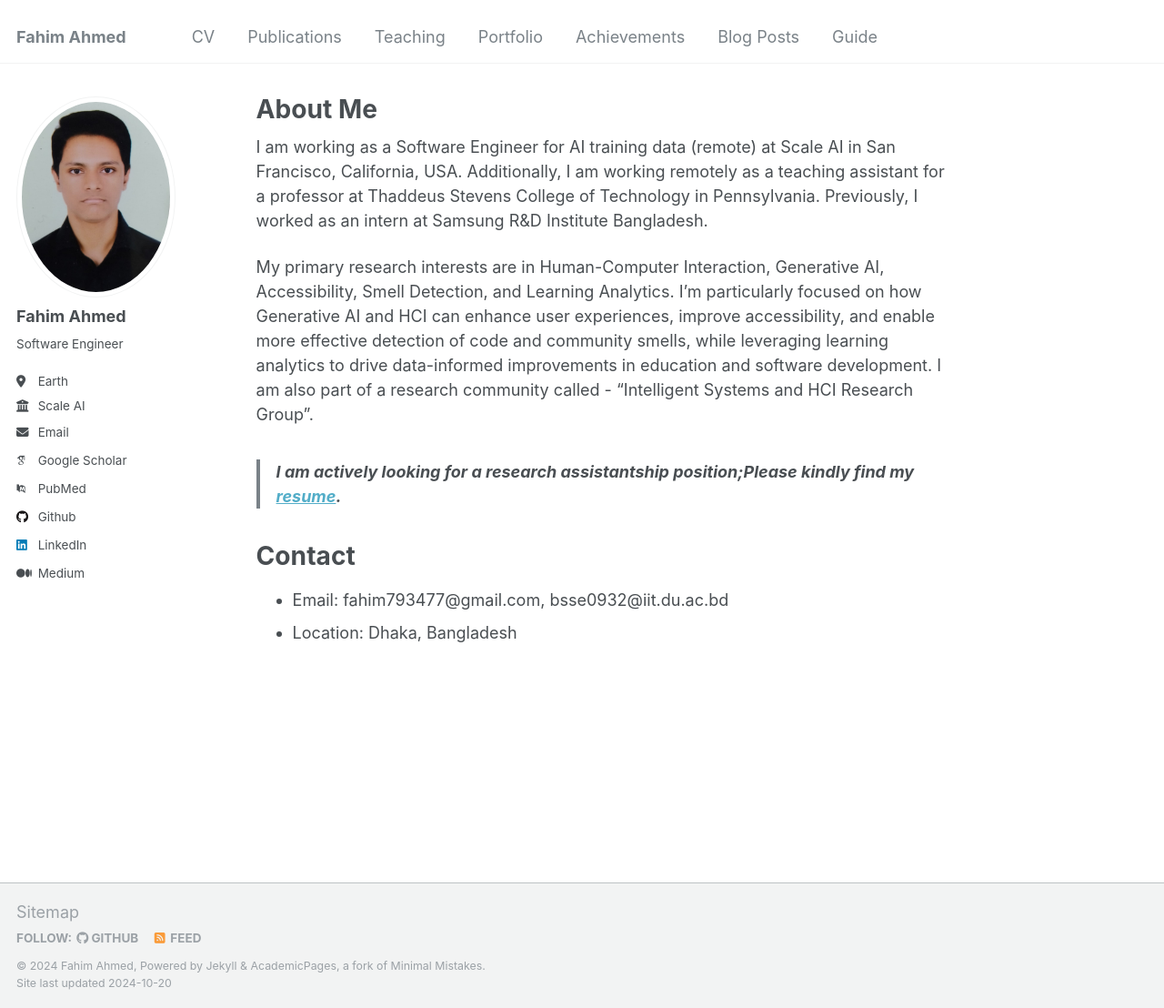
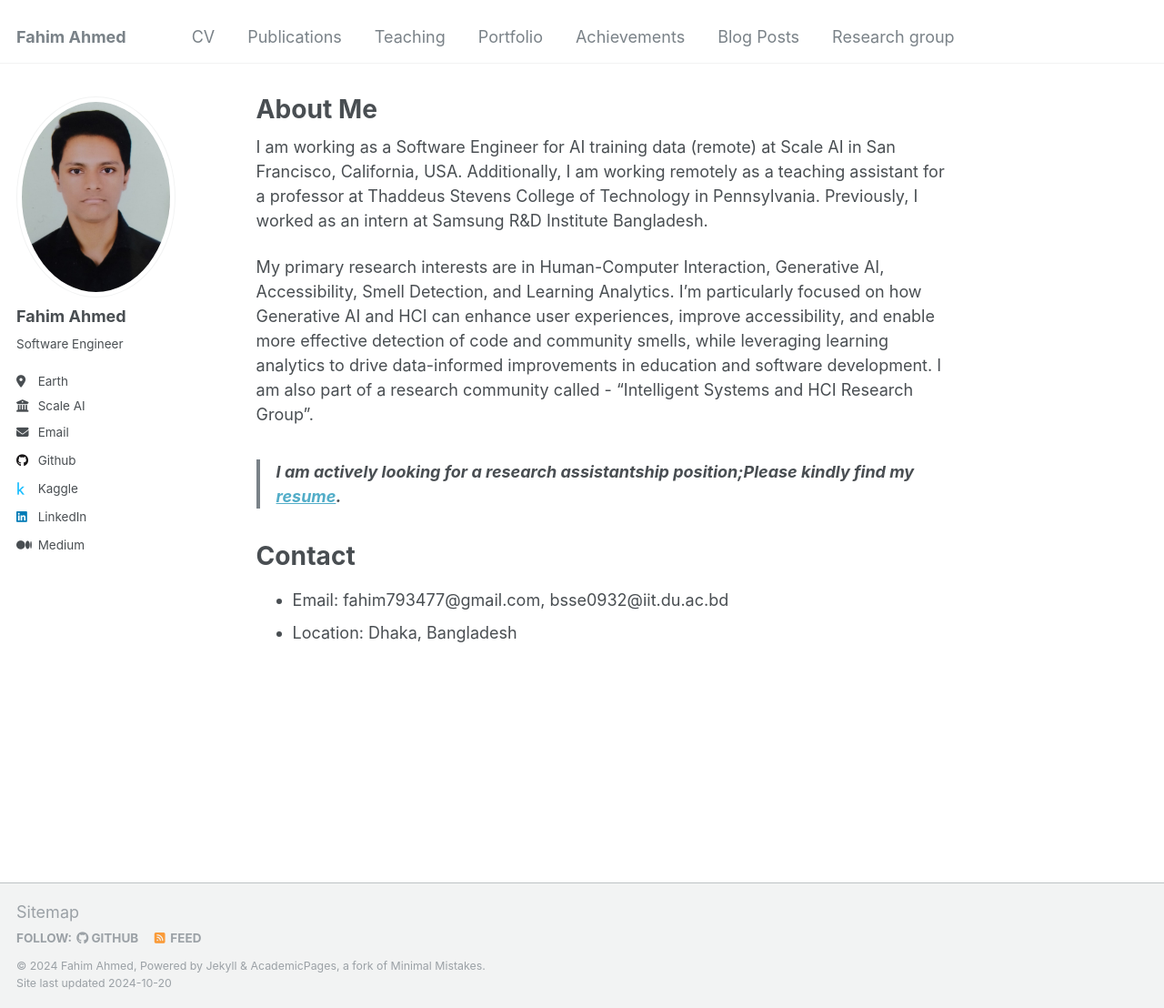
Before and after one commit to gitFahim/Fahim-Ahmed.github.io, a Jekyll site: the page built from _pages/about.md, in a window 1280 px wide and 1108 px high. Shown: the whole window at 91% size. Built offline with Jekyll 4.4.1, drawn with Linux system fonts in a browser that asks for light colours; some web fonts are replaced; part of the change alters nothing that is shown.

Commit message:
kaggle added

```diff
--- a/_config.yml
+++ b/_config.yml
@@ -32,16 +32,15 @@ author:
 
   # Academic websites
   arxiv: # URL - Update with the correct link to your profile
-  googlescholar: "https://scholar.google.com/citations?user=PS_CX0AAAAAJ"
+  googlescholar: #
   impactstory: # URL
-  community: "https://sites.google.com/view/ishci/"
   semantic: # URL
-  pubmed: "https://www.ncbi.nlm.nih.gov/pubmed/?term=john+snow"
+  pubmed: #
   researchgate: # URL
 
   # Repositories and software development
   github: "gitFahim"
-  kaggle: # Username
+  kaggle: "fahim22b"
 
   # Social media
   facebook: # Username
--- a/_data/navigation.yml
+++ b/_data/navigation.yml
@@ -24,5 +24,5 @@ main:
   - title: "Blog Posts"
     url: /year-archive/
 
-  - title: "Guide"
-    url: /markdown/
+  - title: "Research group"
+    url: https://sites.google.com/view/ishci/
```
